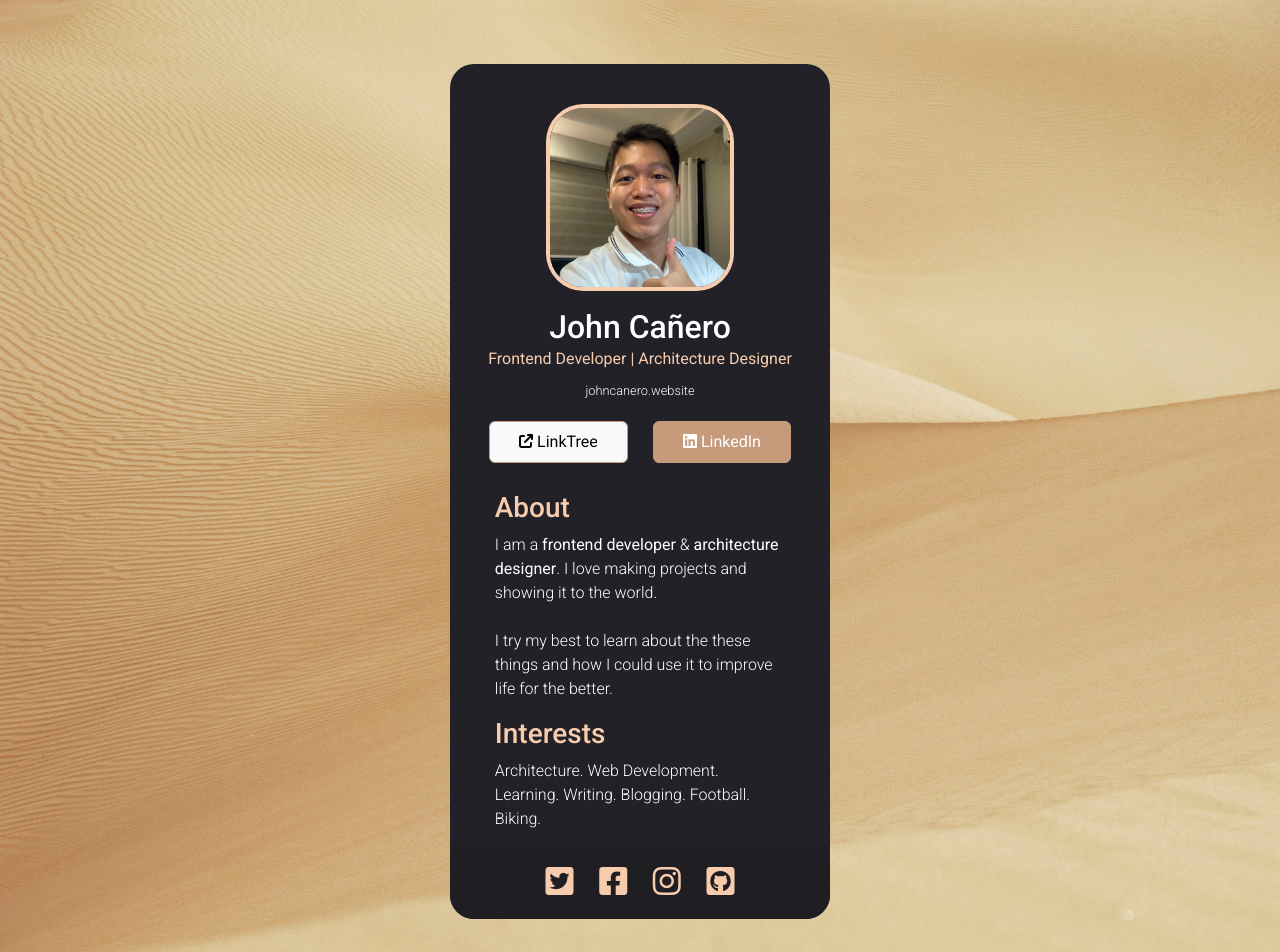
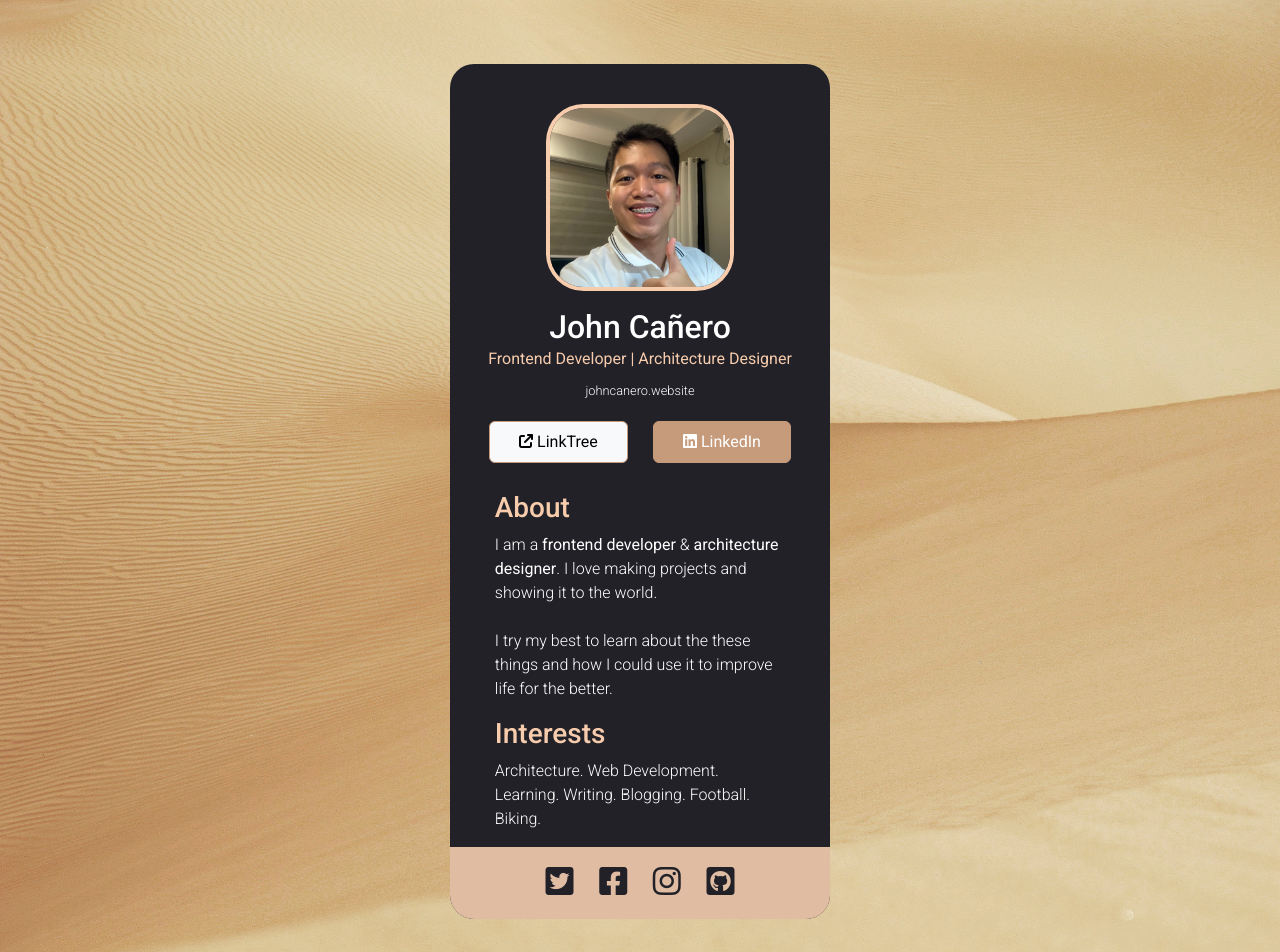
Before and after one commit to johncanero/digital-business-card, a React (Create React App) app: page / in a window 1280 px wide. Shown: the top 952 px of the page. Built offline with nearby package versions, Linux system fonts and the light colour scheme.

Commit message:
Footer background styling

```diff
--- a/src/App.css
+++ b/src/App.css
@@ -102,15 +102,15 @@ background-color: #222128;
     position: absolute;
     left: 0;
     bottom: 0;
-    height: 4.5em;
+    height: 4em;
     width: 100%;
     text-align: center;
-    background-color: #1f1e23;
+    background-color: #dfbca2;
   }
 
   .fa-square-twitter, .fa-square-facebook, .fa-instagram, .fa-square-github {
     margin: 0 0.4em;
-    color: #F7CCAC;
+    color: #222128;
   }
 
 
```
